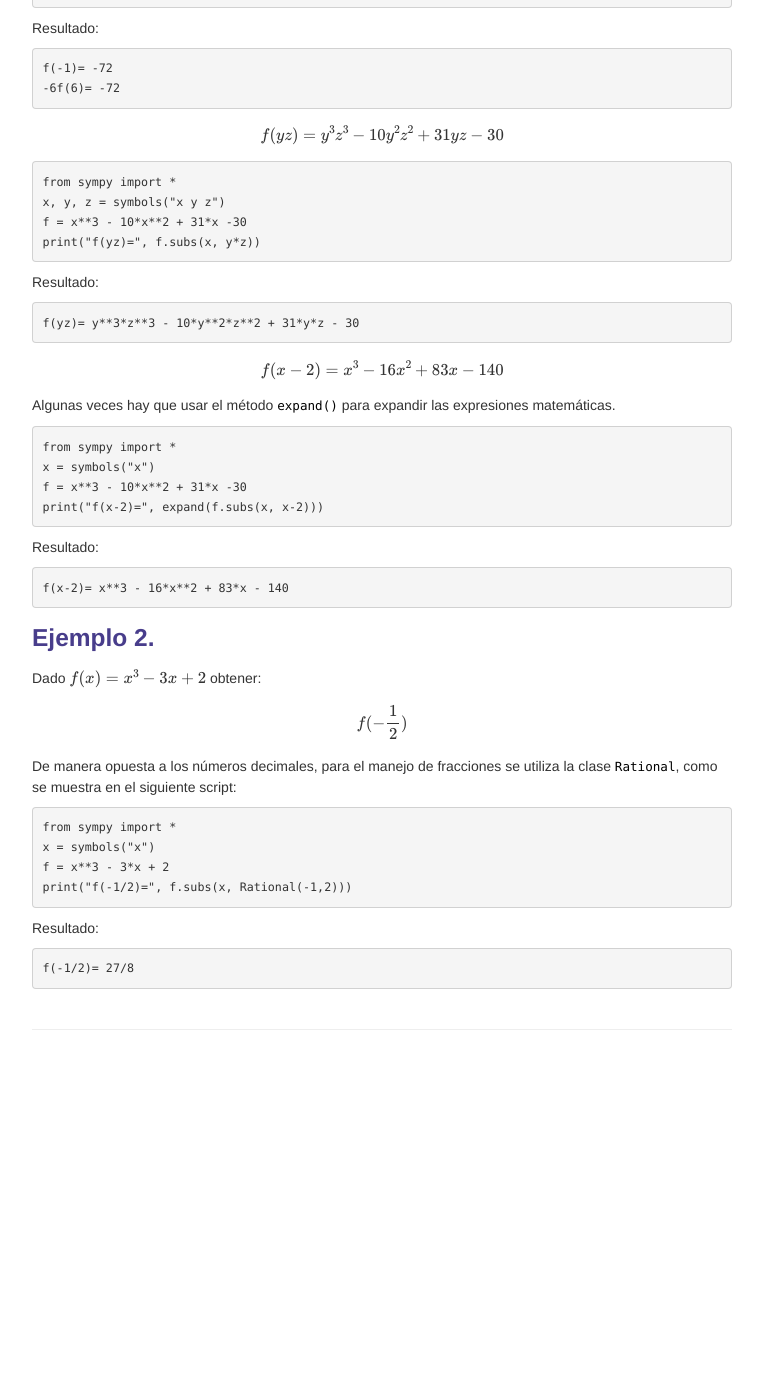
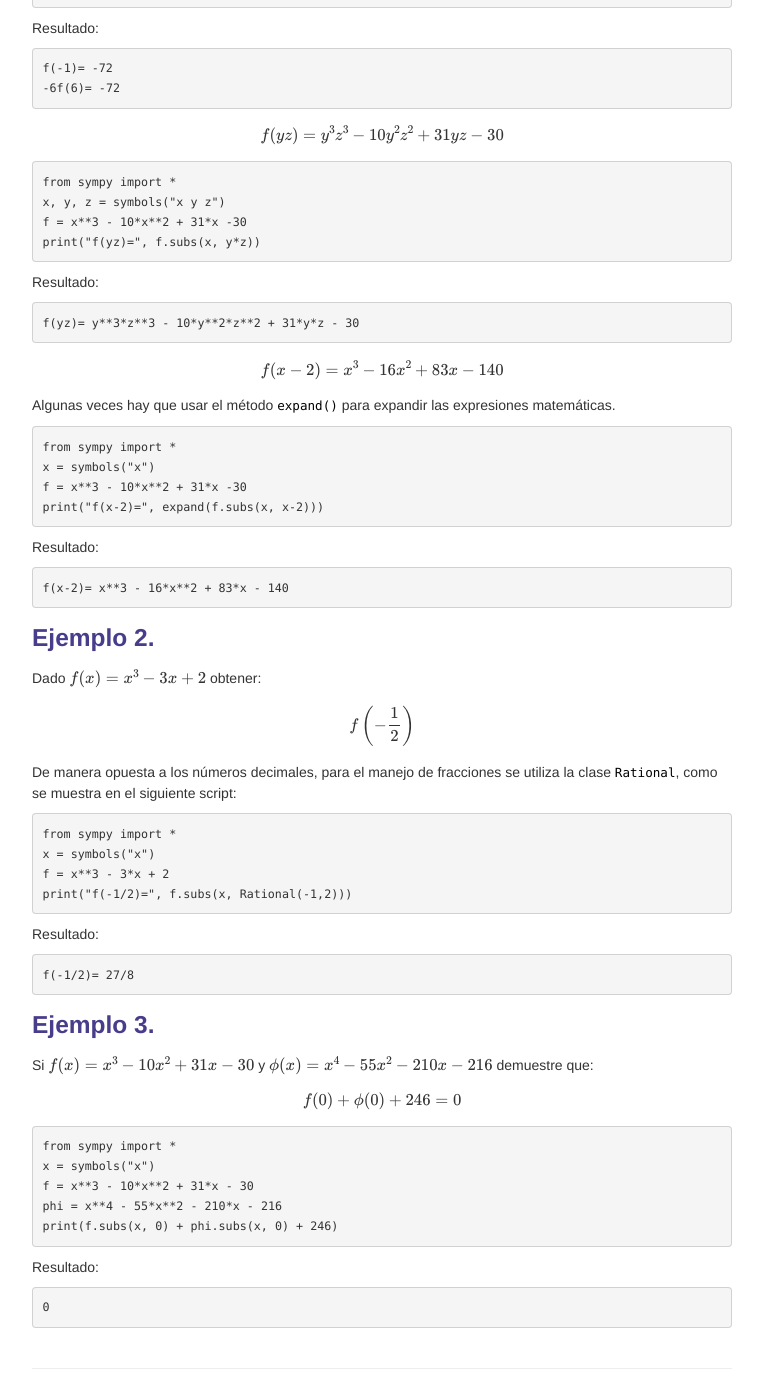
Before and after one commit to enriGarcia/enriGarcia.github.io, a Jekyll site: the page built from pages/instructions/calculusSympy.md, in a window 1280 px wide and 1400 px high, scrolled down 998 px. Shown: the whole window, without its empty margins (258-1021 px from the left). Built offline with Jekyll 4.4.1, drawn with Linux system fonts in a browser that asks for light colours; before the commit the page ends 2059 px from its top, so only the background shows below that; some of the changed text lies outside the part shown.

Commit message:
webpage update

````diff
--- a/pages/instructions/calculusSympy.md
+++ b/pages/instructions/calculusSympy.md
@@ -98,7 +98,7 @@ f(x-2)= x**3 - 16*x**2 + 83*x - 140
 Dado \\( f(x)=x^{3}-3x+2 \\) obtener:
 
 $$\begin{aligned}
-f(-\frac{1}{2})
+f\left(-\frac{1}{2}\right)
 \end{aligned}$$
 
 De manera opuesta a los números decimales, para el manejo de fracciones se utiliza la clase `Rational`, como se muestra en el siguiente script:
@@ -116,6 +116,27 @@ Resultado:
 f(-1/2)= 27/8
 ```
 
+### Ejemplo 3.
+
+Si \\( f(x)=x^{3}-10x^{2}+31x-30 \\) y \\( \phi(x)=x^{4}-55x^{2}-210x-216 \\) demuestre que:
+
+$$\begin{aligned}
+f(0)+\phi(0)+246=0
+\end{aligned}$$
+
+```python
+from sympy import *
+x = symbols("x")
+f = x**3 - 10*x**2 + 31*x - 30
+phi = x**4 - 55*x**2 - 210*x - 216
+print(f.subs(x, 0) + phi.subs(x, 0) + 246)
+```
+
+Resultado:
+
+```bash
+0
+```
 
 <!-- Note: this is how to write a comment in HTML. Everything in here won't show up on your webpage.-->
 
````
Also changed, not shown: other parts of pages/instructions/calculusSympy.md (+1 -1 lines), pages/teaching/calcInt.md (+2 -2 lines), pages/tutorials.md (+1 -0 lines).
